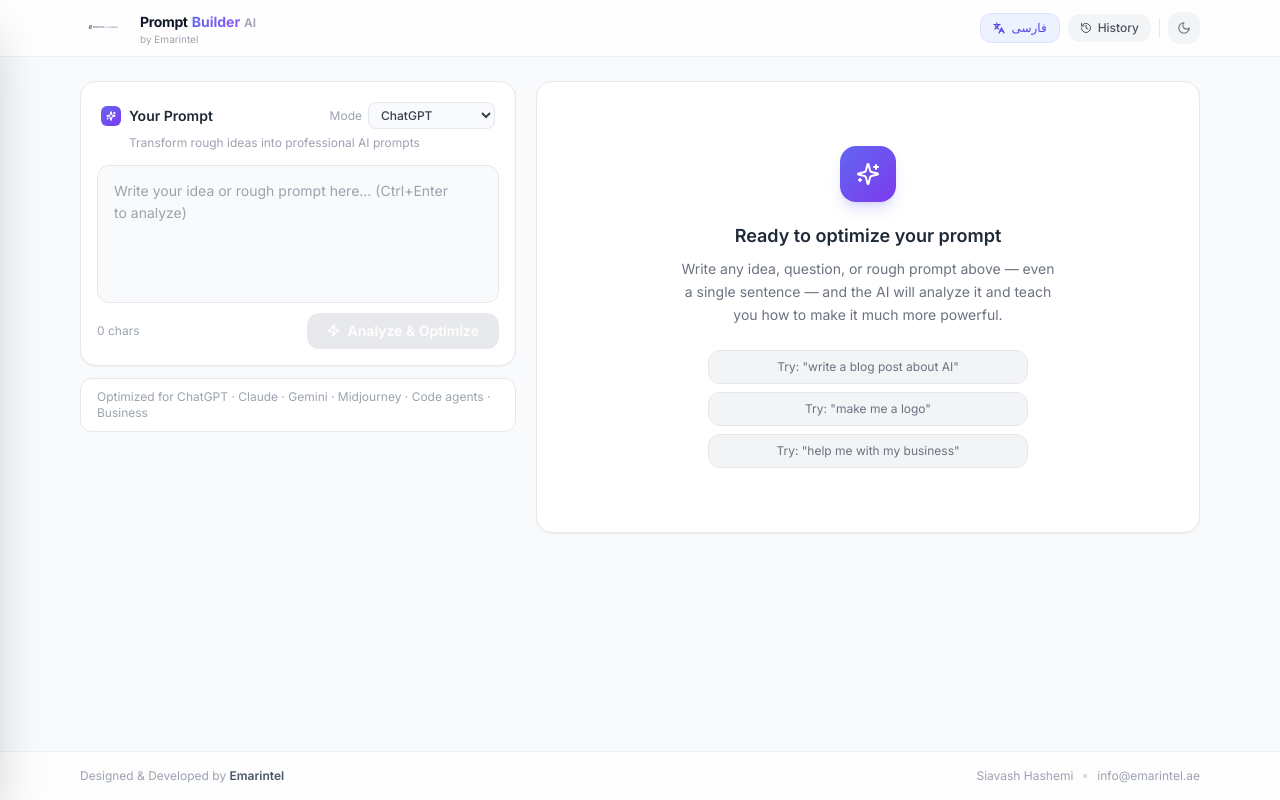
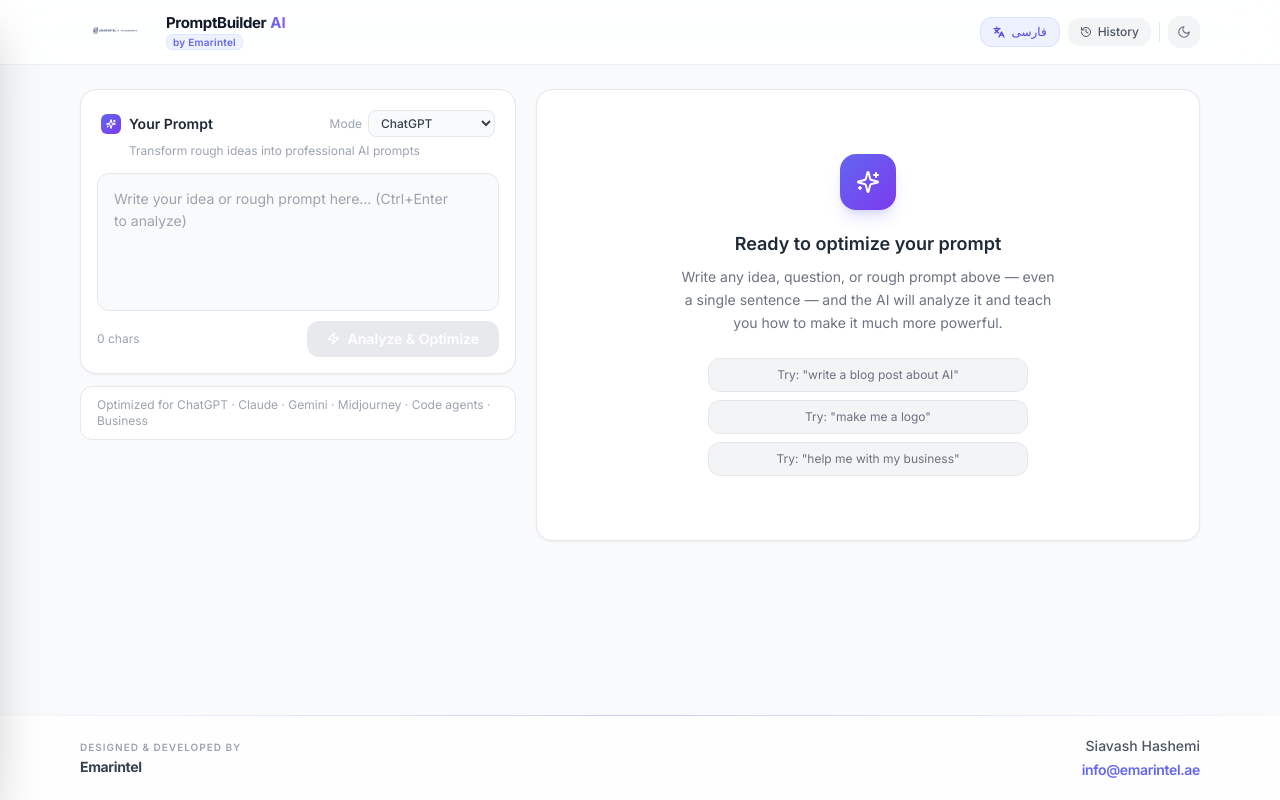
Before and after one commit to Emarintel/prompt-builder-ai, a React (Vite) app: page / in a window 1280 px wide. Built offline with nearby package versions, Linux system fonts and the light colour scheme.

Commit message:
improve Emarintel branding UI

```diff
--- a/src/components/Footer.tsx
+++ b/src/components/Footer.tsx
@@ -8,36 +8,48 @@
   const isRtl = language === 'fa';
 
   return (
-    <footer
-      className="border-t border-gray-200/60 dark:border-gray-800/60
-        bg-white/60 dark:bg-gray-900/60 backdrop-blur-sm"
-      dir={isRtl ? 'rtl' : 'ltr'}
-    >
+    <footer dir={isRtl ? 'rtl' : 'ltr'}>
+      {/* Gradient separator line */}
+      <div className="h-px bg-gradient-to-r from-transparent via-indigo-400/40 dark:via-indigo-500/30 to-transparent" />
+
+      <div className="bg-white/80 dark:bg-gray-900/80 backdrop-blur-sm">
+        <div className="max-w-6xl mx-auto px-4 py-5">
           <div
-        className={`max-w-6xl mx-auto px-4 py-4 flex flex-col sm:flex-row
-          items-center justify-between gap-1.5
+            className={`flex flex-col sm:flex-row items-center justify-between gap-4
               ${isRtl ? 'sm:flex-row-reverse' : ''}`}
           >
-        {/* Left: attribution */}
-        <p className="text-xs text-gray-400 dark:text-gray-500">
-          Designed &amp; Developed by{' '}
-          <span className="font-semibold text-gray-600 dark:text-gray-400">Emarintel</span>
+
+            {/* Left — attribution */}
+            <div className={`flex flex-col gap-0.5 ${isRtl ? 'items-end' : 'items-start'}`}>
+              <p className="text-[10px] font-semibold text-gray-400 dark:text-gray-500
+                uppercase tracking-widest">
+                Designed &amp; Developed by
               </p>
+              <p className="text-sm font-bold text-gray-700 dark:text-gray-300 tracking-tight">
+                Emarintel
+              </p>
+            </div>
 
-        {/* Right: name + email */}
-        <div className={`flex items-center gap-2.5 text-xs text-gray-400 dark:text-gray-500
-          ${isRtl ? 'flex-row-reverse' : ''}`}
+            {/* Right — contact */}
+            <div
+              className={`flex flex-col gap-1 ${isRtl ? 'items-start' : 'items-end'}
+                text-center sm:text-end`}
             >
-          <span>Siavash Hashemi</span>
-          <span className="w-1 h-1 rounded-full bg-gray-300 dark:bg-gray-600 shrink-0" />
+              <p className="text-sm font-medium text-gray-600 dark:text-gray-400">
+                Siavash Hashemi
+              </p>
               <a
                 href="mailto:info@emarintel.ae"
-            className="hover:text-indigo-500 dark:hover:text-indigo-400 transition-colors"
+                className="text-sm font-semibold text-indigo-500 dark:text-indigo-400
+                  hover:text-indigo-600 dark:hover:text-indigo-300
+                  transition-colors duration-150 tracking-tight"
               >
                 info@emarintel.ae
               </a>
             </div>
           </div>
+        </div>
+      </div>
     </footer>
   );
 }
--- a/src/components/Header.tsx
+++ b/src/components/Header.tsx
@@ -26,40 +26,45 @@
   return (
     <header
       className="sticky top-0 z-40 border-b border-gray-200/60 dark:border-gray-800/60
-        bg-white/80 dark:bg-gray-900/80 backdrop-blur-xl"
+        bg-white/85 dark:bg-gray-900/85 backdrop-blur-xl"
       dir={isRtl ? 'rtl' : 'ltr'}
     >
-      <div className="max-w-6xl mx-auto px-4 h-14 flex items-center justify-between">
+      <div className="max-w-6xl mx-auto px-4 h-16 flex items-center justify-between">
 
-        {/* Logo + Branding */}
-        <div className="flex items-center gap-3">
+        {/* ── Branding ── */}
+        <div className={`flex items-center gap-3.5 ${isRtl ? 'flex-row-reverse' : ''}`}>
           <img
             src="/emarintel-logo.png"
             alt="Emarintel"
-            className="h-8 w-auto shrink-0 object-contain"
+            className="h-12 w-auto shrink-0 object-contain"
           />
-          <div className="leading-none">
-            <div>
-              <span className="text-sm font-bold text-gray-900 dark:text-white tracking-tight">
-                Prompt
+          <div className={`flex flex-col gap-1 ${isRtl ? 'items-end' : 'items-start'}`}>
+            {/* App name */}
+            <div className="flex items-baseline gap-1 leading-none">
+              <span className="text-[15px] font-bold text-gray-900 dark:text-white tracking-tight">
+                PromptBuilder
               </span>
               <span
-                className="text-sm font-bold bg-gradient-to-r from-indigo-500 to-violet-500
-                  bg-clip-text text-transparent ms-1"
+                className="text-[15px] font-bold bg-gradient-to-r from-indigo-500 to-violet-500
+                  bg-clip-text text-transparent"
               >
-                Builder
-              </span>
-              <span className="text-xs font-semibold text-gray-400 dark:text-gray-500 ms-1">
                 AI
               </span>
             </div>
-            <p className="text-[10px] text-gray-400 dark:text-gray-500 mt-0.5 leading-none">
+            {/* Brand badge */}
+            <span
+              className="inline-flex items-center px-1.5 py-0.5 rounded-md leading-none
+                text-[10px] font-semibold tracking-wide
+                bg-indigo-50 dark:bg-indigo-950/60
+                text-indigo-500 dark:text-indigo-400
+                border border-indigo-100 dark:border-indigo-900/60"
+            >
               by Emarintel
-            </p>
+            </span>
           </div>
         </div>
 
-        {/* Controls */}
+        {/* ── Controls ── */}
         <div className={`flex items-center gap-2 ${isRtl ? 'flex-row-reverse' : ''}`}>
           {/* Language toggle */}
           <button
@@ -93,7 +98,6 @@
             )}
           </button>
 
-          {/* Divider */}
           <div className="w-px h-5 bg-gray-200 dark:bg-gray-700" />
 
           {/* Theme toggle */}
@@ -103,14 +107,11 @@
             title={theme === 'dark' ? t.lightMode : t.darkMode}
             className="w-8 h-8 rounded-xl flex items-center justify-center
               bg-gray-100 hover:bg-gray-200 text-gray-500 dark:text-gray-400
-              dark:bg-gray-800 dark:hover:bg-gray-700
-              transition-all duration-150"
+              dark:bg-gray-800 dark:hover:bg-gray-700 transition-all duration-150"
           >
-            {theme === 'dark' ? (
-              <Sun size={14} strokeWidth={2} />
-            ) : (
-              <Moon size={14} strokeWidth={2} />
-            )}
+            {theme === 'dark'
+              ? <Sun size={14} strokeWidth={2} />
+              : <Moon size={14} strokeWidth={2} />}
           </button>
         </div>
       </div>
```
Lines whose indentation alone changed are shown as unchanged.
